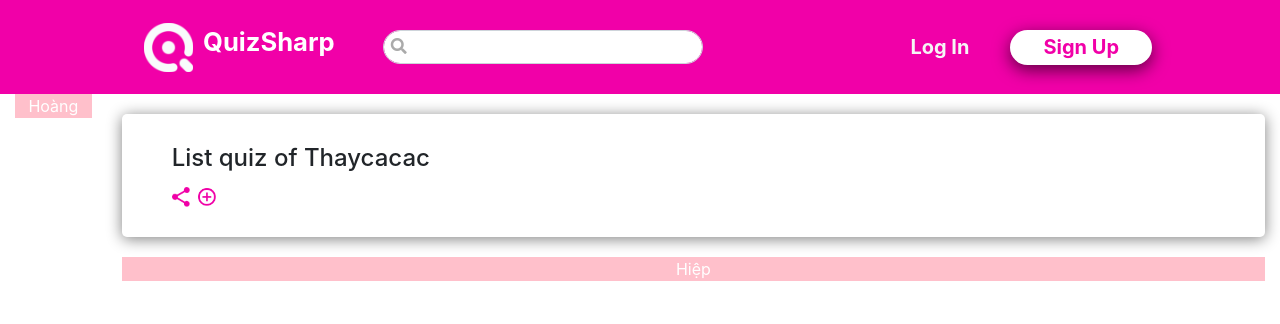
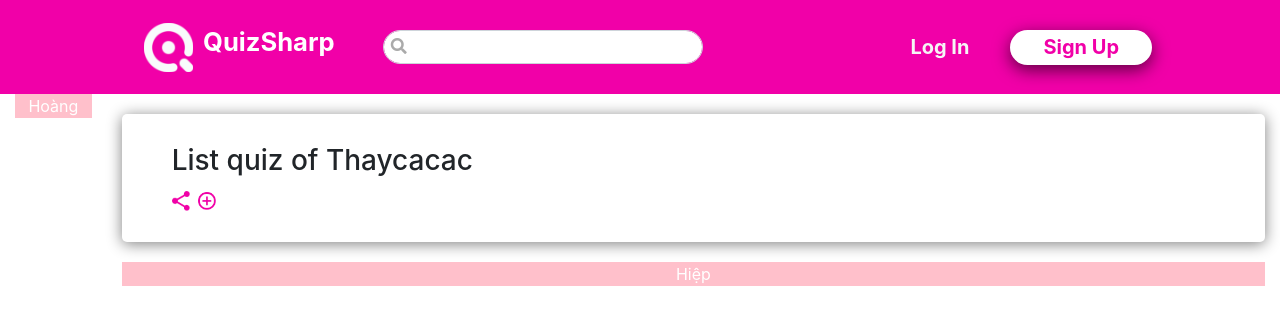
Before and after one commit to Sharp-Team/quiz-sharp, a React (Create React App) app: page /list-quiz in a window 1280 px wide. Shown: the top 324 px of the page. Built offline with nearby package versions, Linux system fonts and the light colour scheme.

Commit message:
:bulb: synchronized

```diff
--- a/src/page/HomePageGuest/content.tsx
+++ b/src/page/HomePageGuest/content.tsx
@@ -9,7 +9,7 @@ const WrapContent = styled.div`
     height: 100vh;
     .content-right {
       background-color: #FFFFFF;
-      margin-bottom: 3rem;
+      margin-bottom: 1.5rem;
       box-shadow: 0 2px 15px grey;
       border-radius: 5px;
       .my-card {
@@ -30,29 +30,30 @@ const WrapContent = styled.div`
           padding-bottom: 1rem;
           .wrap-avatar {
             .img-avatar {
-              height: 50px;
-              width: 50px;
+              height: 30px;
+              width: 30px;
               border-radius: 50%;
             }
             .username {
               color: #F100A8;
-              font-size: 20px;
+              font-size: 0.9rem;
               font-weight: bold;
               padding-left: 10px;
             }
           }
           .wrap-terms {
-            padding-top: 10px;
             position: absolute;
             left: 30%;
             .img-bookmark {
-              padding-bottom: 5px;
+              width: 10px;
             }
             .text-count {
               font-weight: bold;
               padding-left: 5px;
               color: #4C4C4C;
-              font-size: 18px;
+              font-size: 0.9rem;
+              height: 30px;
+              line-height: 30px;
             }
           }
           .wrap-date {
@@ -60,11 +61,11 @@ const WrapContent = styled.div`
             right: 10%;
             bottom: 18%;
             .img-date {
-              padding-bottom: 5px;
+              width: 13px;
             }
-            span.text-date {
+            .text-date {
               padding-left: 5px;
-              font-size: 18px;
+              font-size: 0.9rem;
               color: #9A9A9A;
               padding-top: 5px;
             }
--- a/src/page/ListQuizPage/content.tsx
+++ b/src/page/ListQuizPage/content.tsx
@@ -32,7 +32,7 @@ function Content({ title }: any) {
   return(
     <WrapContent>
       <div className="wrap-box">
-        <h4 className="title">{ title }</h4>
+        <h3 className="title">{ title }</h3>
         <div className="list-icon">
             <Link to="#">
                 <img
```
